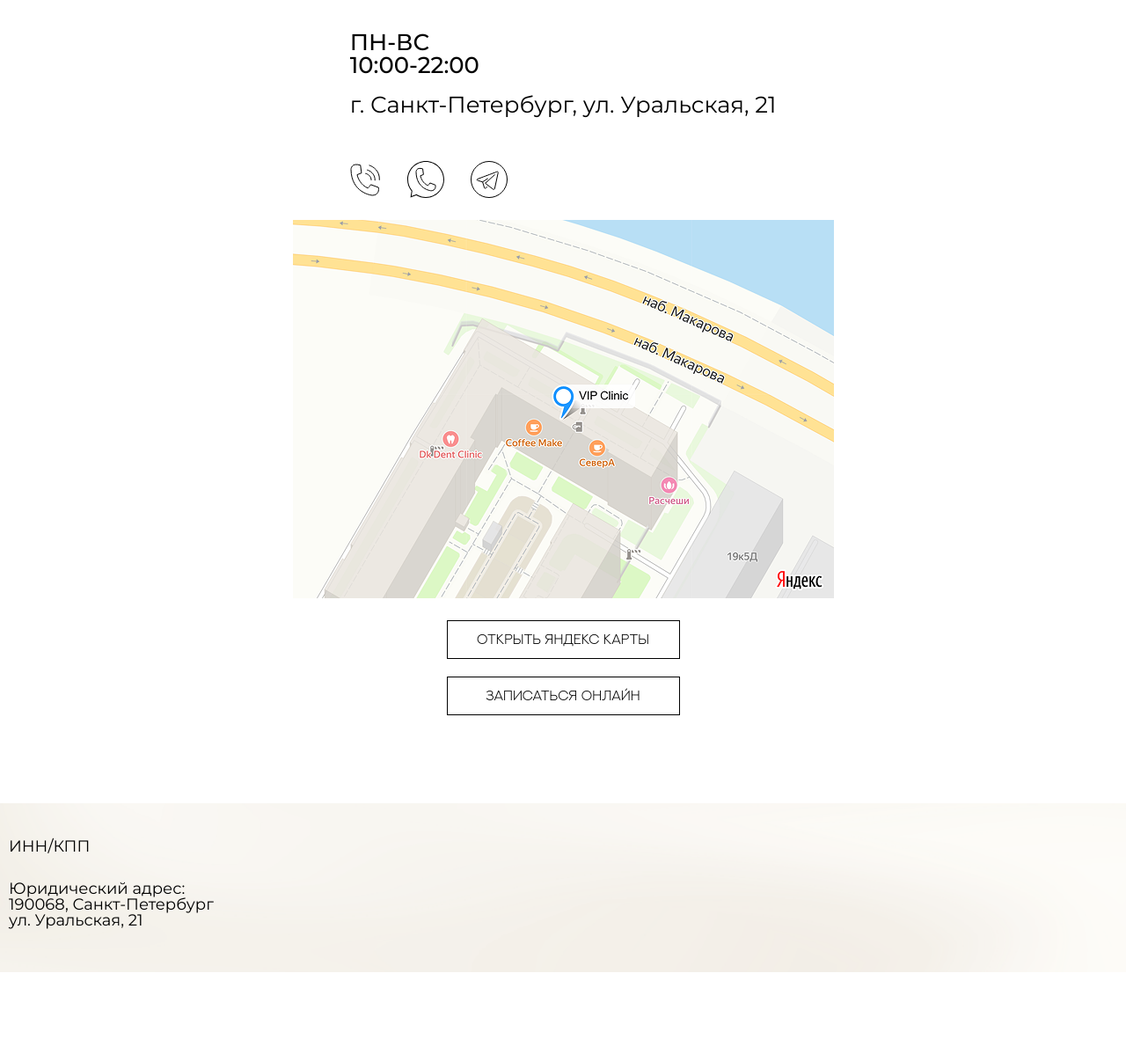
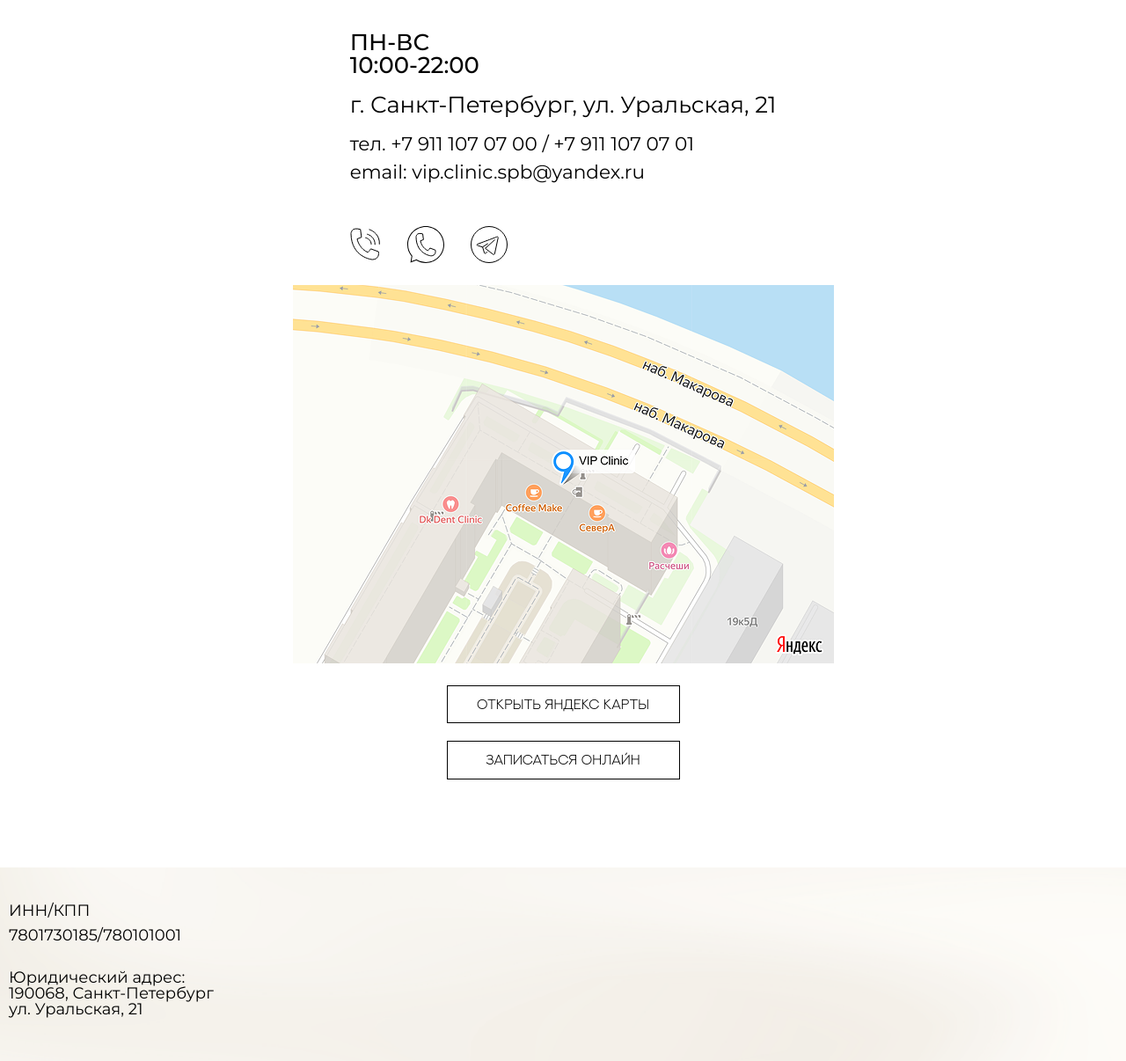
Before and after one commit to atomych/vipclinic, a Node server app: page /price in a window 1280 px wide. Shown: the part 1302-2508 px from the top of the page at 88% size. Before the commit the page ends 2407 px from the top, so only its background shows below. Run offline with Node 20, Linux system fonts and the light colour scheme.

Commit message:
contacts, footer

```diff
--- a/public/css/style.css
+++ b/public/css/style.css
@@ -920,6 +920,26 @@
   line-height: 1;
   font-weight: 400;
   color: #000;
+  margin-bottom: 20px;
+}
+
+
+.contacts__phone,
+.contacts__email {
+  font-size: 1.2rem;
+  line-height: 1;
+  font-weight: 400;
+  color: #000;
+  margin-bottom: 10px;
+}
+
+.contacts__phone a,
+.contacts__email a {
+  text-decoration: none;
+  color: #000;
+}
+
+.contacts__email {
   margin-bottom: 50px;
 }
 
@@ -980,6 +1000,10 @@
   line-height: 1;
   color: #000;
   margin-bottom: 30px;
+}
+
+.footer__wrapper p:first-child {
+  margin-bottom: 10px;
 }
 
 .footer__wrapper p a {
--- a/views/modules/contacts.pug
+++ b/views/modules/contacts.pug
@@ -26,6 +26,14 @@
             p 10:00-22:00
           .contacts__address
             | г. Санкт-Петербург, ул. Уральская, 21
+          .contacts__phone
+            | тел.&nbsp
+            a(href="tel:+79111070700") +7 911 107 07 00
+            | &nbsp/&nbsp
+            a(href="tel:+79111070701") +7 911 107 07 01
+          .contacts__email
+            | email:&nbsp
+            a(href="mailto:vip.clinic.spb@yandex.ru") vip.clinic.spb@yandex.ru
           .contacts__icons
             a.icon(href=links.social.phone target="_blank")
               img(src='./images/icons/icon-phone.svg' alt='')
--- a/views/modules/footer.pug
+++ b/views/modules/footer.pug
@@ -2,6 +2,7 @@
   .container
     .footer__wrapper
       p ИНН/КПП
+      p 7801730185/780101001
       p
         | Юридический адрес:
         br
```
